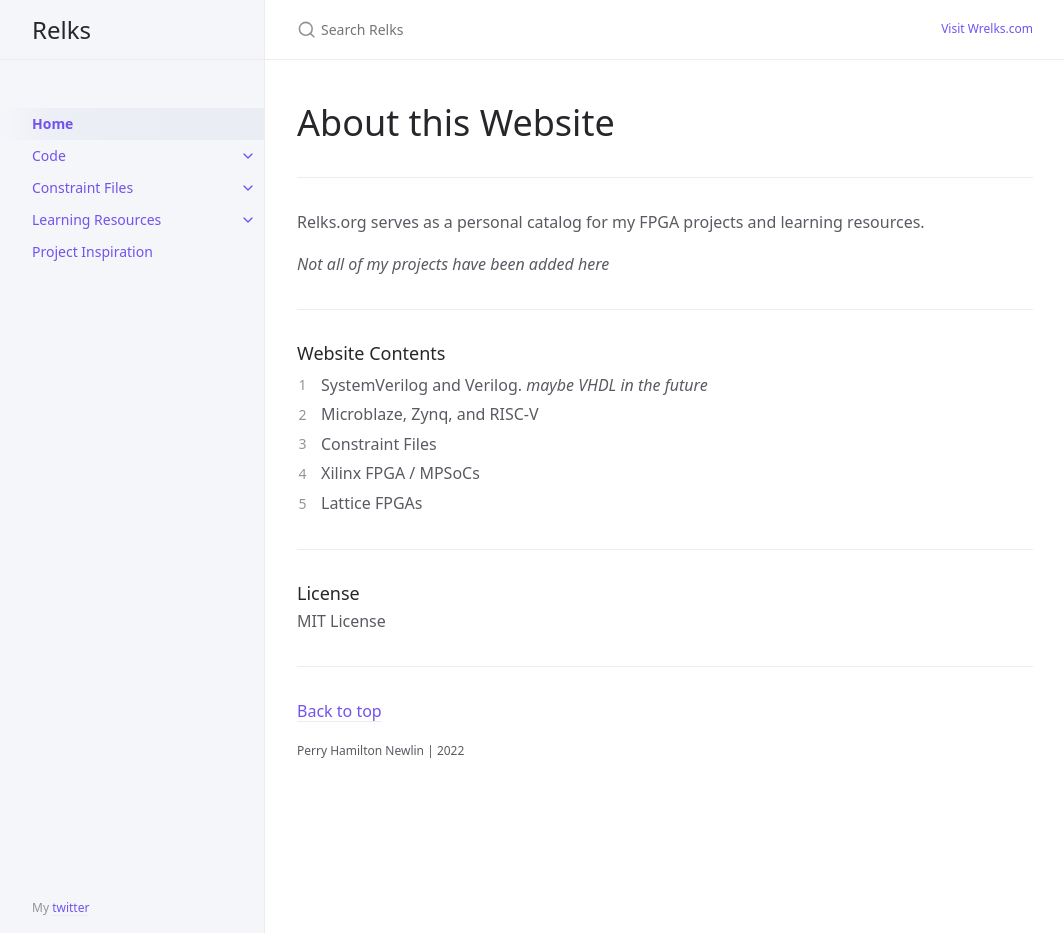
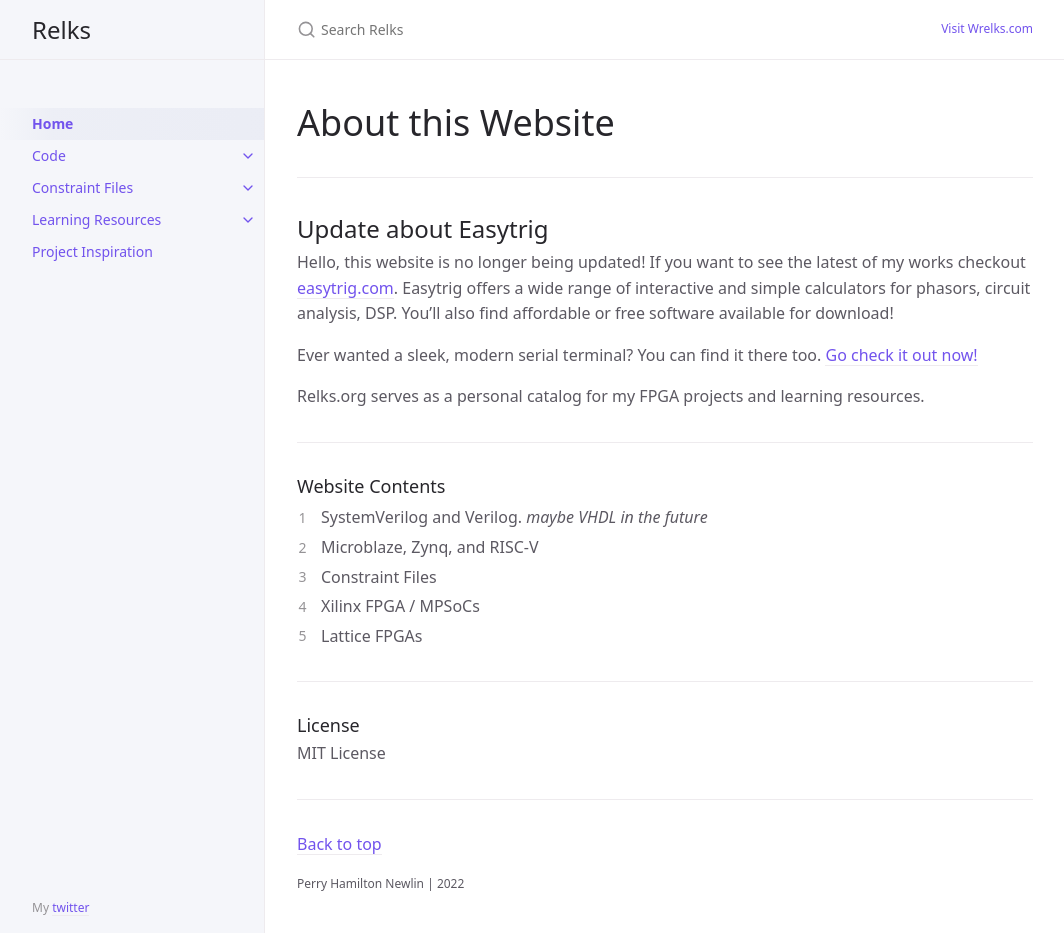
Before and after one commit to relksorg/relksorg.github.io, a Jekyll site: the page built from index.md, in a window 1280 px wide and 933 px high. Shown: the whole window, without its empty margins (107-1171 px from the left). Built offline with Jekyll 4.4.1, drawn with Linux system fonts in a browser that asks for light colours.

Commit message:
update with relevant information

```diff
--- a/index.md
+++ b/index.md
@@ -10,9 +10,14 @@ permalink: /
 
 ---
 
+## Update about Easytrig
+
+Hello, this website is no longer being updated! If you want to see the latest of my works checkout [easytrig.com](https://www.easytrig.com/). Easytrig offers a
+wide range of interactive and simple calculators for phasors, circuit analysis, DSP. You’ll also find affordable or free software available for download!
+
+Ever wanted a sleek, modern serial terminal? You can find it there too. [Go check it out now!](https://www.easytrig.com/software/easyterm_download.html)
+
 Relks.org serves as a personal catalog for my FPGA projects and learning resources.
-
-*Not all of my projects have been added here*
 
 ---
 
```
